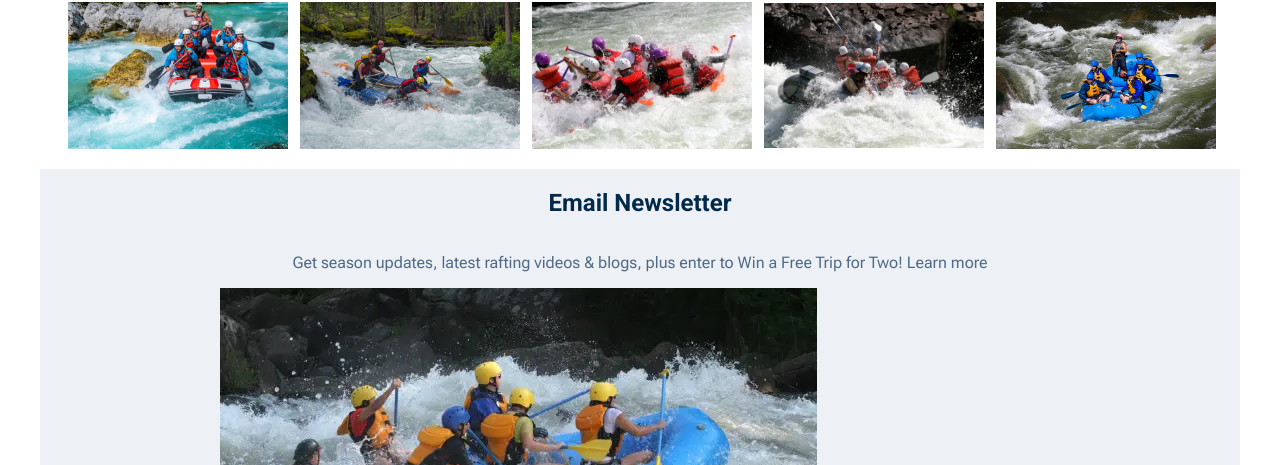
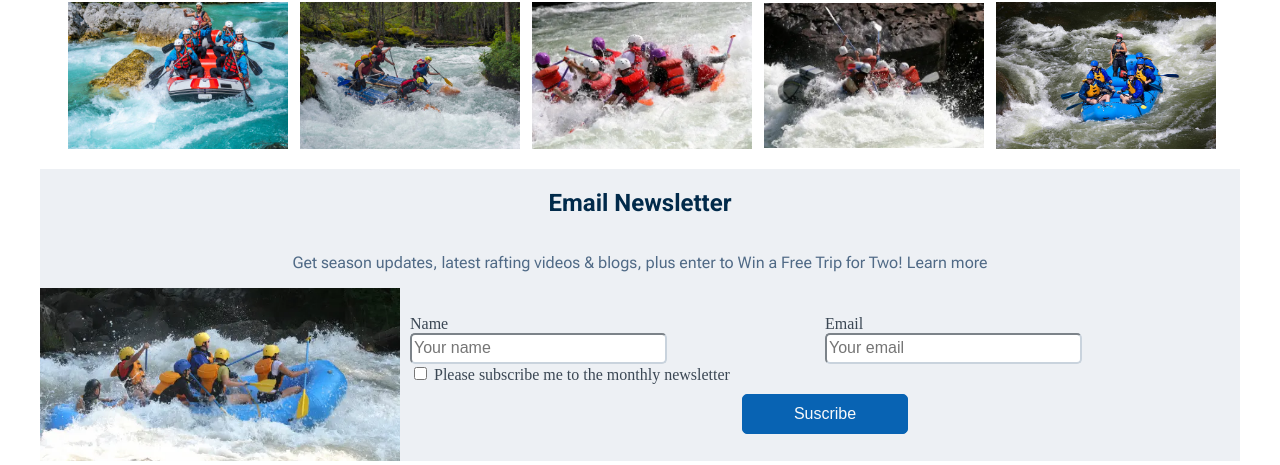
Before and after one commit to MarcelMusuyu/Wdd130, a plain HTML site: page wwr/index.html in a window 1280 px wide. Shown: the part 1609-2074 px from the top of the page. Drawn offline with Linux system fonts and the light colour scheme.

Commit message:
Update rafting.css

```diff
--- a/wwr/styles/rafting.css
+++ b/wwr/styles/rafting.css
@@ -373,6 +373,25 @@ form {
     align-items: center;
 }
 
+.news {
+    width: 100%;
+    display: flex;
+    flex-flow: row wrap;
+    justify-content: space-between;
+    gap: 10px;
+    align-items: center;
+
+}
+
+.news img {
+    width: 30%;
+    height: auto;
+}
+
+.news-form {
+    flex: 2 60%;
+}
+
 .user-contact {
     display: grid;
     grid-template-columns: repeat(2, 1fr);
@@ -447,8 +466,7 @@ td img {
 }
 
 caption,
-figcaption,
-th small {
+figcaption {
     caption-side: top;
     padding: 5px;
 
@@ -456,6 +474,11 @@ th small {
     color: var(--primary-color);
 }
 
+th small {
+    font-size: 0.8rem;
+    color: #506a86;
+    font-style: var(--paragraph-font);
+}
 
 
 
```
